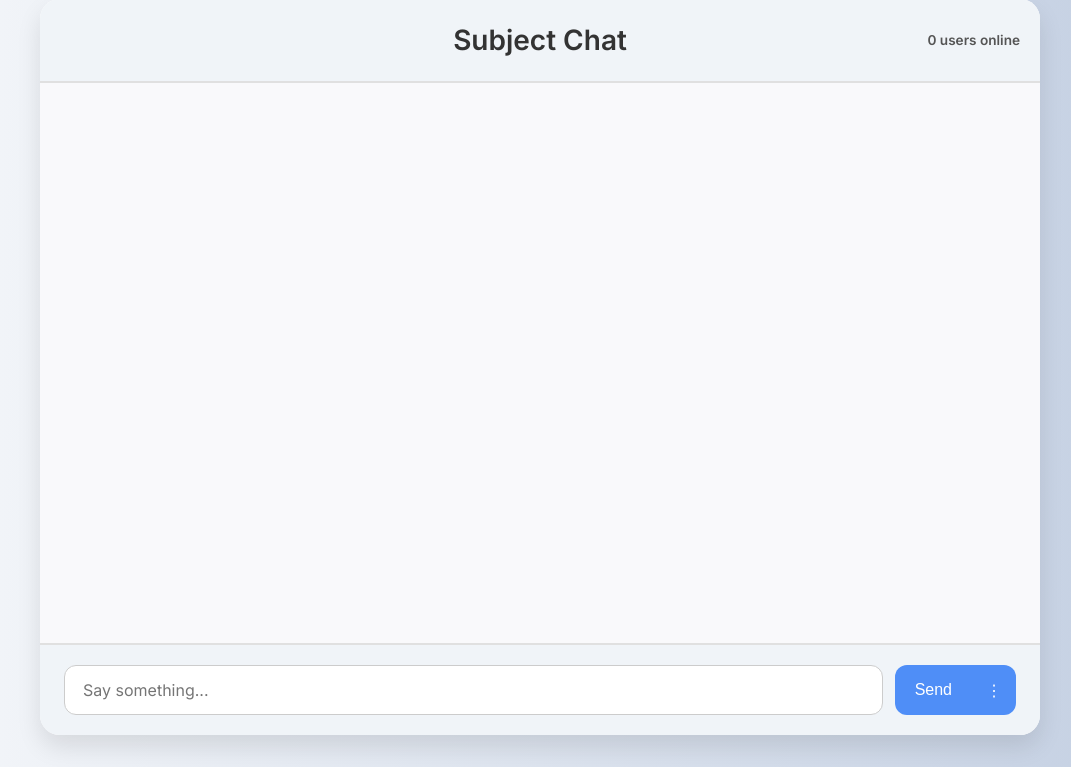
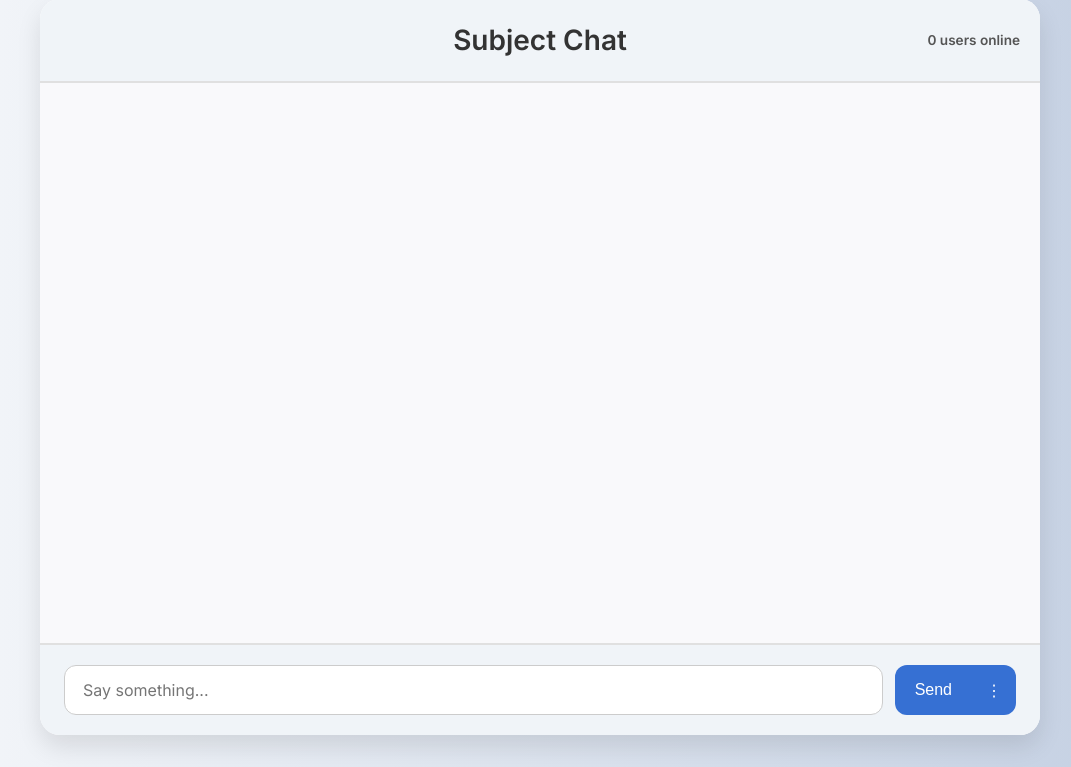
Before and after one commit to erikhurinek/slm_server, a Python web app: template src/templates/index.html in a window 1280 px wide. Shown: the part 33-800 px from the top of the page, without its empty margins (100-1171 px from the left). Run offline with Jinja, Linux system fonts and the light colour scheme; the template is opened without the code that fills it, so the values that code supplies are empty; some libraries are stand-ins or nearby versions.

Commit message:
Added demo image, amended README, increased button contrast.

```diff
--- a/src/static/index.css
+++ b/src/static/index.css
@@ -140,7 +140,7 @@ body {
 }
 
 .user-message {
-    background: #4f8ef7;
+    background: #3670d3;
     color: #fff;
     align-self: flex-end;
 }
@@ -191,7 +191,7 @@ textarea:focus {
 }
 
 .button {
-    background: #4f8ef7;
+    background: #3670d3;
     border: none;
     color: white;
     padding: 14px 20px;
```
Also changed, not shown: .github/slm-server.png (added), README.md.
